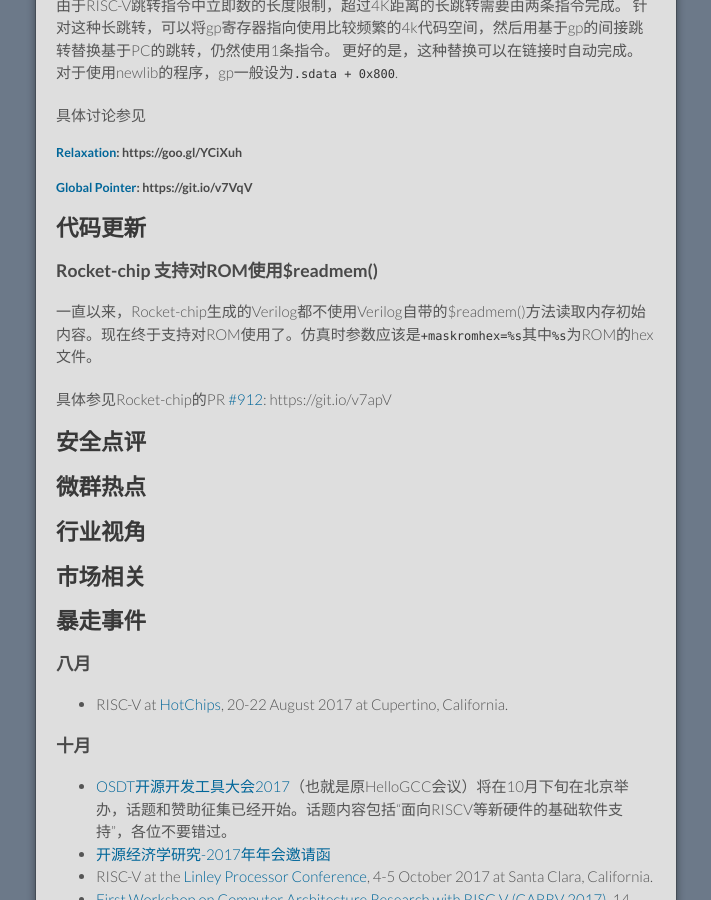
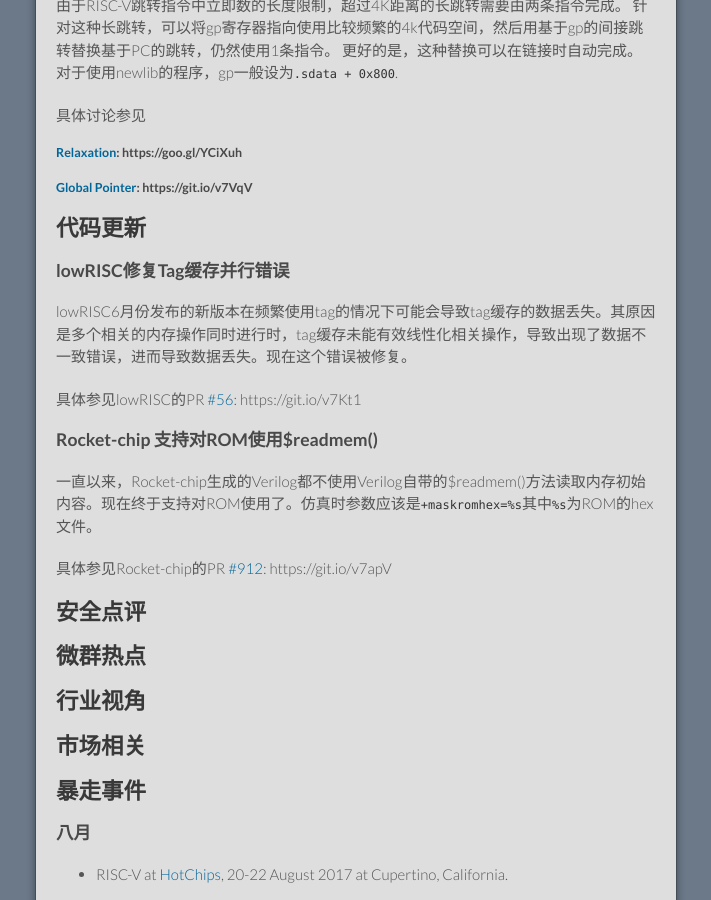
Before and after one commit to cnrv/home, a Jekyll site: the page built from bi-week-rpts/2017-08-17.md, in a window 1280 px wide and 900 px high, scrolled down 331 px. Shown: the whole window, without its empty margins (284-995 px from the left). Built offline with Jekyll 4.4.1, drawn with Linux system fonts in a browser that asks for light colours; Markdown is read by kramdown in place of the engine named in the settings; our own code applies the rules of GitHub Pages for plain Markdown files.

Commit message:
lowrisc update

```diff
--- a/bi-week-rpts/2017-08-17.md
+++ b/bi-week-rpts/2017-08-17.md
@@ -21,6 +21,12 @@
 
 
 ## 代码更新
+
+### lowRISC修复Tag缓存并行错误
+
+lowRISC6月份发布的新版本在频繁使用tag的情况下可能会导致tag缓存的数据丢失。其原因是多个相关的内存操作同时进行时，tag缓存未能有效线性化相关操作，导致出现了数据不一致错误，进而导致数据丢失。现在这个错误被修复。
+
+具体参见lowRISC的PR [#56](https://github.com/lowRISC/lowrisc-chip/pull/56): https://git.io/v7Kt1
 
 ### Rocket-chip 支持对ROM使用$readmem()
 
```
